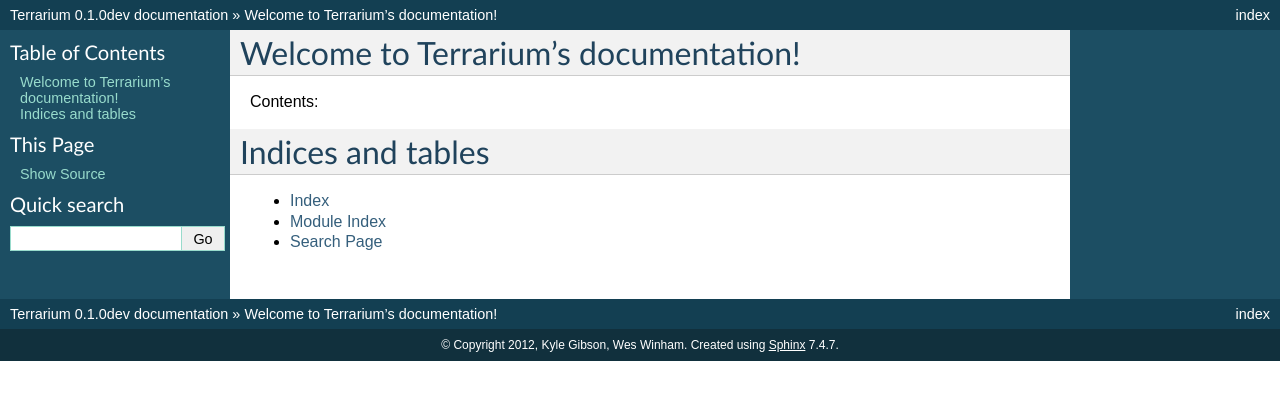
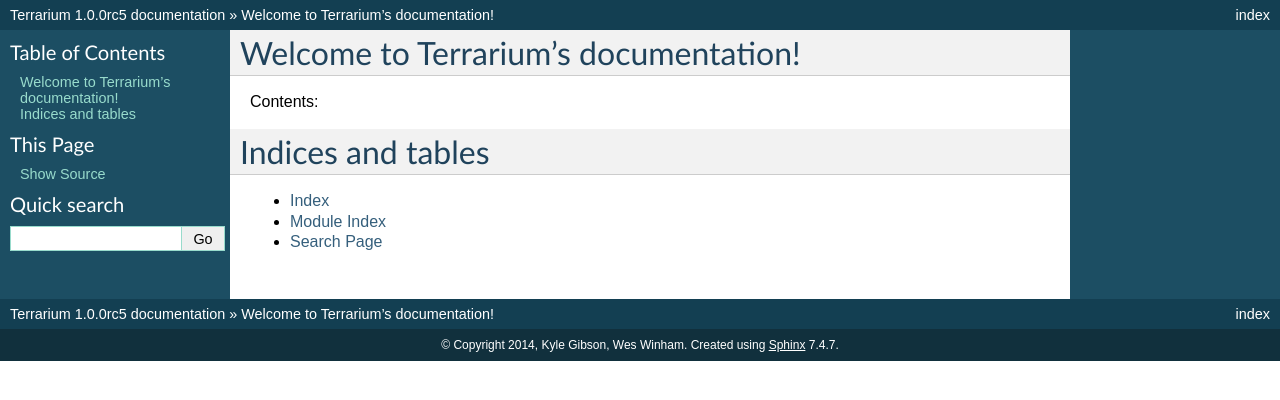
Before and after one commit to PolicyStat/terrarium, a Sphinx documentation site: the page built from docs/index.rst, in a window 1280 px wide. Shown: the top 400 px of the page. Built offline with Sphinx 7.4.7, drawn with Linux system fonts in a browser that asks for light colours.

Commit message:
Refs #46. Re-ran sphinx-quickstart to update

```diff
--- a/docs/conf.py
+++ b/docs/conf.py
@@ -1,9 +1,10 @@
 # -*- coding: utf-8 -*-
 #
 # Terrarium documentation build configuration file, created by
-# sphinx-quickstart on Thu Apr 19 18:21:54 2012.
+# sphinx-quickstart on Tue Apr 15 03:34:32 2014.
 #
-# This file is execfile()d with the current directory set to its containing dir.
+# This file is execfile()d with the current directory set to its
+# containing dir.
 #
 # Note that not all possible configuration values are present in this
 # autogenerated file.
@@ -11,24 +12,26 @@
 # All configuration values have a default; values that are commented out
 # serve to show the default.
 
-import sys, os
+import sys
+import os
 
 # If extensions (or modules to document with autodoc) are in another directory,
 # add these directories to sys.path here. If the directory is relative to the
 # documentation root, use os.path.abspath to make it absolute, like shown here.
 #sys.path.insert(0, os.path.abspath('.'))
 
-# -- General configuration -----------------------------------------------------
+# -- General configuration ------------------------------------------------
 
 # If your documentation needs a minimal Sphinx version, state it here.
 #needs_sphinx = '1.0'
 
-# Add any Sphinx extension module names here, as strings. They can be extensions
-# coming with Sphinx (named 'sphinx.ext.*') or your custom ones.
-extensions = ['sphinx.ext.autodoc', 'sphinx.ext.doctest', 'sphinx.ext.intersphinx', 'sphinx.ext.viewcode']
+# Add any Sphinx extension module names here, as strings. They can be
+# extensions coming with Sphinx (named 'sphinx.ext.*') or your custom
+# ones.
+extensions = []
 
 # Add any paths that contain templates here, relative to this directory.
-templates_path = ['.templates']
+templates_path = ['_templates']
 
 # The suffix of source filenames.
 source_suffix = '.rst'
@@ -41,16 +44,16 @@
 
 # General information about the project.
 project = u'Terrarium'
-copyright = u'2012, Kyle Gibson, Wes Winham'
+copyright = u'2014, Kyle Gibson, Wes Winham'
 
 # The version info for the project you're documenting, acts as replacement for
 # |version| and |release|, also used in various other places throughout the
 # built documents.
 #
 # The short X.Y version.
-version = '0.1'
+version = '1.0.0rc5'
 # The full version, including alpha/beta/rc tags.
-release = '0.1.0dev'
+release = '1.0.0rc5'
 
 # The language for content autogenerated by Sphinx. Refer to documentation
 # for a list of supported languages.
@@ -64,9 +67,10 @@
 
 # List of patterns, relative to source directory, that match files and
 # directories to ignore when looking for source files.
-exclude_patterns = ['.build']
+exclude_patterns = ['_build']
 
-# The reST default role (used for this markup: `text`) to use for all documents.
+# The reST default role (used for this markup: `text`) to use for all
+# documents.
 #default_role = None
 
 # If true, '()' will be appended to :func: etc. cross-reference text.
@@ -86,8 +90,11 @@
 # A list of ignored prefixes for module index sorting.
 #modindex_common_prefix = []
 
+# If true, keep warnings as "system message" paragraphs in the built documents.
+#keep_warnings = False
 
-# -- Options for HTML output ---------------------------------------------------
+
+# -- Options for HTML output ----------------------------------------------
 
 # The theme to use for HTML and HTML Help pages.  See the documentation for
 # a list of builtin themes.
@@ -120,7 +127,12 @@
 # Add any paths that contain custom static files (such as style sheets) here,
 # relative to this directory. They are copied after the builtin static files,
 # so a file named "default.css" will overwrite the builtin "default.css".
-html_static_path = ['.static']
+html_static_path = ['_static']
+
+# Add any extra paths that contain custom files (such as robots.txt or
+# .htaccess) here, relative to this directory. These files are copied
+# directly to the root of the documentation.
+#html_extra_path = []
 
 # If not '', a 'Last updated on:' timestamp is inserted at every page bottom,
 # using the given strftime format.
@@ -167,7 +179,7 @@
 htmlhelp_basename = 'Terrariumdoc'
 
 
-# -- Options for LaTeX output --------------------------------------------------
+# -- Options for LaTeX output ---------------------------------------------
 
 latex_elements = {
 # The paper size ('letterpaper' or 'a4paper').
@@ -181,7 +193,8 @@
 }
 
 # Grouping the document tree into LaTeX files. List of tuples
-# (source start file, target name, title, author, documentclass [howto/manual]).
+# (source start file, target name, title,
+#  author, documentclass [howto, manual, or own class]).
 latex_documents = [
   ('index', 'Terrarium.tex', u'Terrarium Documentation',
    u'Kyle Gibson, Wes Winham', 'manual'),
@@ -208,7 +221,7 @@
 #latex_domain_indices = True
 
 
-# -- Options for manual page output --------------------------------------------
+# -- Options for manual page output ---------------------------------------
 
 # One entry per manual page. List of tuples
 # (source start file, name, description, authors, manual section).
@@ -221,7 +234,7 @@
 #man_show_urls = False
 
 
-# -- Options for Texinfo output ------------------------------------------------
+# -- Options for Texinfo output -------------------------------------------
 
 # Grouping the document tree into Texinfo files. List of tuples
 # (source start file, target name, title, author,
@@ -241,49 +254,5 @@
 # How to display URL addresses: 'footnote', 'no', or 'inline'.
 #texinfo_show_urls = 'footnote'
 
-
-# -- Options for Epub output ---------------------------------------------------
-
-# Bibliographic Dublin Core info.
-epub_title = u'Terrarium'
-epub_author = u'Kyle Gibson, Wes Winham'
-epub_publisher = u'Kyle Gibson, Wes Winham'
-epub_copyright = u'2012, Kyle Gibson, Wes Winham'
-
-# The language of the text. It defaults to the language option
-# or en if the language is not set.
-#epub_language = ''
-
-# The scheme of the identifier. Typical schemes are ISBN or URL.
-#epub_scheme = ''
-
-# The unique identifier of the text. This can be a ISBN number
-# or the project homepage.
-#epub_identifier = ''
-
-# A unique identification for the text.
-#epub_uid = ''
-
-# A tuple containing the cover image and cover page html template filenames.
-#epub_cover = ()
-
-# HTML files that should be inserted before the pages created by sphinx.
-# The format is a list of tuples containing the path and title.
-#epub_pre_files = []
-
-# HTML files shat should be inserted after the pages created by sphinx.
-# The format is a list of tuples containing the path and title.
-#epub_post_files = []
-
-# A list of files that should not be packed into the epub file.
-#epub_exclude_files = []
-
-# The depth of the table of contents in toc.ncx.
-#epub_tocdepth = 3
-
-# Allow duplicate toc entries.
-#epub_tocdup = True
-
-
-# Example configuration for intersphinx: refer to the Python standard library.
-intersphinx_mapping = {'http://docs.python.org/': None}
+# If true, do not generate a @detailmenu in the "Top" node's menu.
+#texinfo_no_detailmenu = False
--- a/docs/index.rst
+++ b/docs/index.rst
@@ -1,5 +1,5 @@
-.. Terrarium documentation master file, created by
-   sphinx-quickstart on Thu Apr 19 18:21:54 2012.
+.. terrarium documentation master file, created by
+   sphinx-quickstart on Tue Apr 15 03:34:32 2014.
    You can adapt this file completely to your liking, but it should at least
    contain the root `toctree` directive.
 
```
Also changed, not shown: 1 other file.
